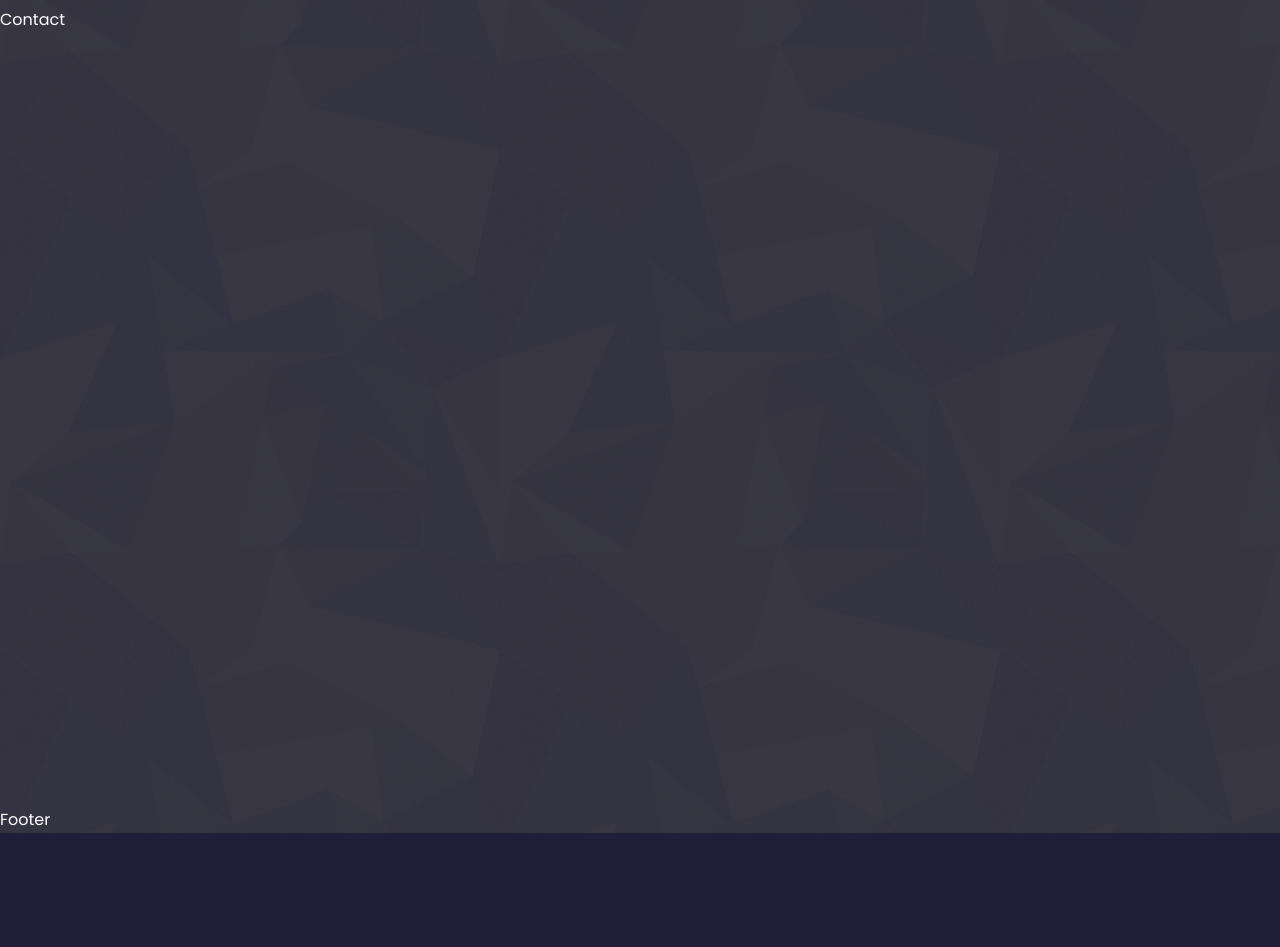
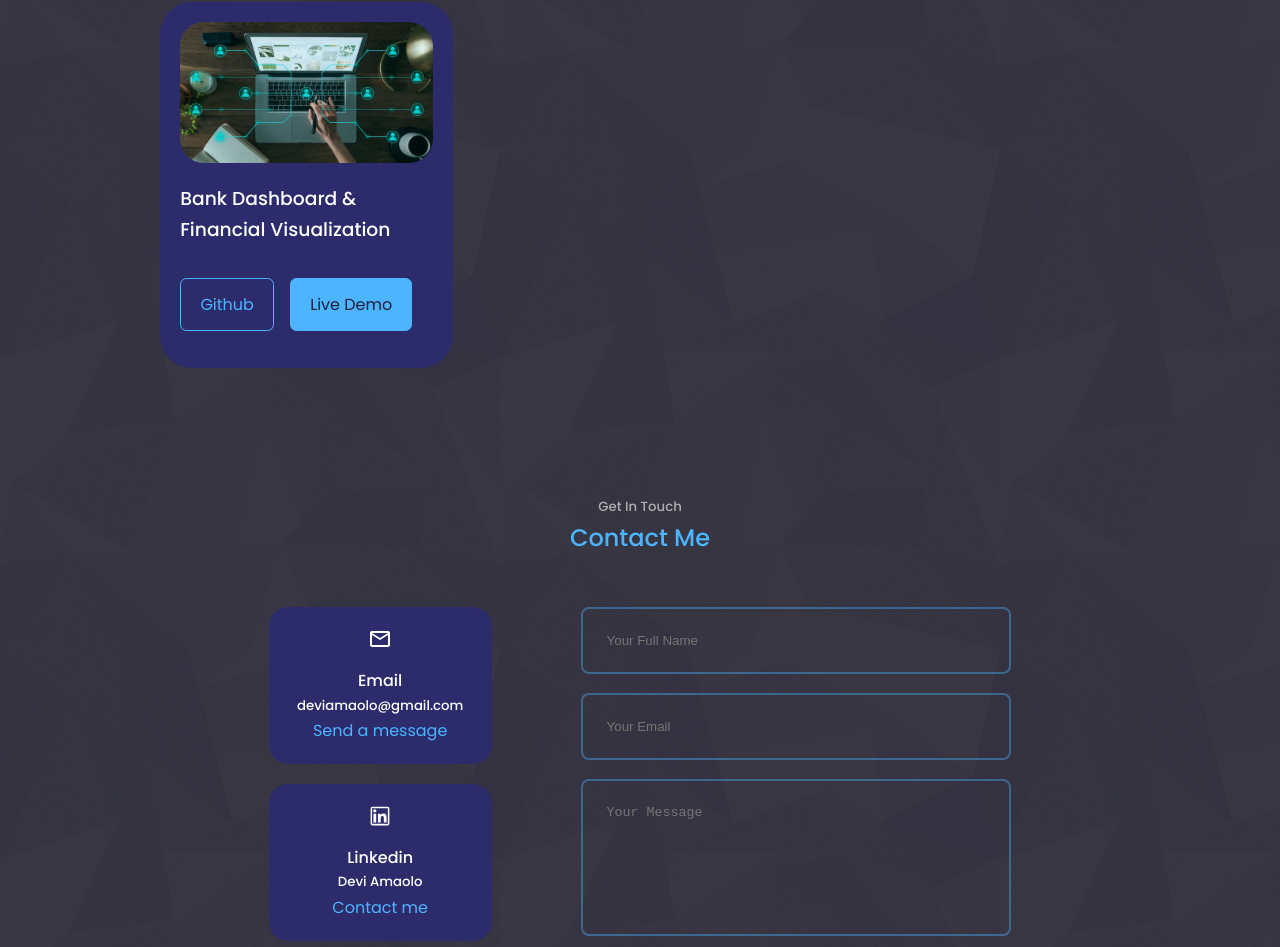
Before and after one commit to ElDev1/portfolio_web, a React (Create React App) app: page / in a window 1280 px wide. Shown: the part 1850-2797 px from the top of the page. Before the commit the page ends 2683 px from the top, so only its background shows below. Built offline with nearby package versions, Linux system fonts and the light colour scheme.

Commit message:
changing some style errors

```diff
--- a/src/App.jsx
+++ b/src/App.jsx
@@ -4,6 +4,8 @@ import Header from './components/header/Header';
 import Portfolio from './components/portfolio/Portfolio';
 import Contact from './components/contact/Contact';
 import Footer from './components/footer/Footer';
+
+
 
 export const App = () => {
   return (
--- a/src/components/contact/Contact.jsx
+++ b/src/components/contact/Contact.jsx
@@ -1,9 +1,37 @@
 import React from 'react'
 import './contact.css'
+import {MdOutlineEmail} from 'react-icons/md'
+import {AiOutlineLinkedin} from 'react-icons/ai'
 
 export const Contact = () => {
   return (
-    <section id='contact'>Contact</section>
+    <section id='contact'>
+      <h5>Get In Touch</h5>
+      <h2>Contact Me</h2>
+
+      <div className='container contact_container'>
+        <div className='contact_options'>
+          <article className='contact_option'>
+            <MdOutlineEmail className='contact_option-icon' />
+            <h4>Email</h4>
+            <h5>deviamaolo@gmail.com</h5>
+            <a href="mailto:deviamaolo@gmail.com">Send a message</a>
+          </article>
+          <article className='contact_option'>
+            <AiOutlineLinkedin className='contact_option-icon' />
+            <h4>Linkedin</h4>
+            <h5>Devi Amaolo</h5>
+            <a href="https://www.linkedin.com/in/devi-amaolo-773135161/" target="_blank">Contact me</a>
+          </article>
+        </div>
+          <form action="">
+            <input type="text" name='name' placeholder='Your Full Name' required />
+            <input type="text" name='email' placeholder='Your Email' required/>
+            <textarea name="message" rows="7" placeholder="Your Message" required></textarea>
+            <button type='submit' className='btn btn-primary'>Send Message</button>
+          </form>
+      </div>
+    </section>
   )
 }
 
--- a/src/components/contact/contact.css
+++ b/src/components/contact/contact.css
@@ -0,0 +1,70 @@
+.container.contact_container {
+    width:58%;
+    display: grid;
+    grid-template-columns: 30% 58%;
+    gap: 12%;
+}
+
+.contact_options {
+    display: flex;
+    flex-direction: column;
+    gap: 1.2rem;
+}
+
+.contact_option {
+    background: var(--color-bg-variant);
+    padding: 1.2rem;
+    border-radius: 1.2rem;
+    text-align: center;
+    border: 1px solid transparent;
+    transition: var(--transition);
+}
+
+.contact_option:hover {
+    background:transparent;
+    border-color: var(--color-primary-variant);
+}
+
+.contact_option-icon {
+    font-size:1.5rem;
+    margin-bottom:0.5rem;
+}
+
+.contact_action a {
+    margin-top: 0.7rem;
+    display: inline-block;
+    font-size: 0.8rem;
+}
+
+/* form */
+
+form {
+    display: flex;
+    flex-direction: column;
+    gap: 1.2rem
+}
+
+input, textarea {
+    width: 100%;
+    padding: 1.5rem;
+    border-radius: 0.5rem;
+    background: transparent;
+    border: 2px solid var(--color-primary-variant);
+    resize: none;
+    color: var(--color-white);
+}
+
+/*media queries*/
+
+@media screen and (max-width: 1024px) {
+    .container.contact_container {
+        grid-template-columns: 1fr;
+        gap: 2rem;
+    }
+}
+
+@media screen and (max-width: 600px) {
+    .container.contact_container {
+        width: var(--container-width-sm);
+    }
+}
--- a/src/components/header/Header.jsx
+++ b/src/components/header/Header.jsx
@@ -3,6 +3,7 @@ import './header.css';
 import CTA from './CTA'
 import ME from '../../assets/me2.png'
 import HeaderSocials from './HeaderSocials';
+
 
 export const Header = () => {
   return (
@@ -11,6 +12,7 @@ export const Header = () => {
         <h5>Hello I'm</h5>
         <h1>Devi Amaolo</h1>
         <h5 className="text-light">Frontend Developer</h5>
+
         <CTA />
         <HeaderSocials />
 
--- a/src/components/header/header.css
+++ b/src/components/header/header.css
@@ -10,10 +10,11 @@ header {
     position:relative;
 }
 
+
 /* cta */
 
 .cta {
-    margin: top 2.5rem;
+    margin-top: 2.5rem;
     display: flex;
     gap: 1.2rem;
     justify-content: center;
@@ -47,13 +48,13 @@ header {
     left: calc(50% - 11rem);
     margin-top: 4rem;
     border-radius: 12rem 12rem 0 0;
-    overflow:hidden;
+    overflow: hidden;
     padding: 5rem 1.5rem 1.5rem 1.5rem;
 }
 
-.me img {
+/* .me img {
     width:21rem
-}
+} */
 
 /* scroll */
 .scroll_down {
@@ -69,7 +70,6 @@ header {
 @media screen and (max-width: 1024px) {
     header {
         height:68vh;
-
     }
 }
 
@@ -79,7 +79,8 @@ header {
         height:100vh;
     }
 
-    .header__socials, .scroll_down {
+    .header__socials,
+    .scroll_down {
         display: none;
     }
 }
--- a/src/components/portfolio/Portfolio.jsx
+++ b/src/components/portfolio/Portfolio.jsx
@@ -44,6 +44,13 @@ const data = [
     title: 'Bank Dashboard & Financial Visualization',
     github: 'https://github.com',
     demo: 'https://www.youtube.com/watch?v=_S7WEVLbQ-Y&ab_channel=FicLord'
+  },
+  {
+    id: 7,
+    image: IMG,
+    title: 'Bank Dashboard & Financial Visualization',
+    github: 'https://github.com',
+    demo: 'https://www.youtube.com/watch?v=_S7WEVLbQ-Y&ab_channel=FicLord'
   }
 ]
 
@@ -52,8 +59,6 @@ export const Portfolio = () => {
     <section id='portfolio'>
       <h5>My Recent Mark</h5>
       <h2>Portfolio</h2>
-
-
 
       <div className="container portfolio_container">
         {
--- a/src/index.css
+++ b/src/index.css
@@ -22,7 +22,7 @@
 
     --container-width-lg: 75%;
     --container-width-md: 86%;
-    --container-width-ms: 90%;
+    --container-width-sm: 90%;
 }
 
 html {
@@ -56,7 +56,6 @@ h1 {
 
 section {
     margin-top: 8rem;
-    height:100vh;
 }
 
 section > h2, section > h5 {
@@ -110,6 +109,7 @@ img {
     object-fit: cover;
 }
 
+
 /*media queries*/
 @media screen and (max-width: 1024px) {
     .container {
```
Also changed, not shown: src/assets/me.png (added).
